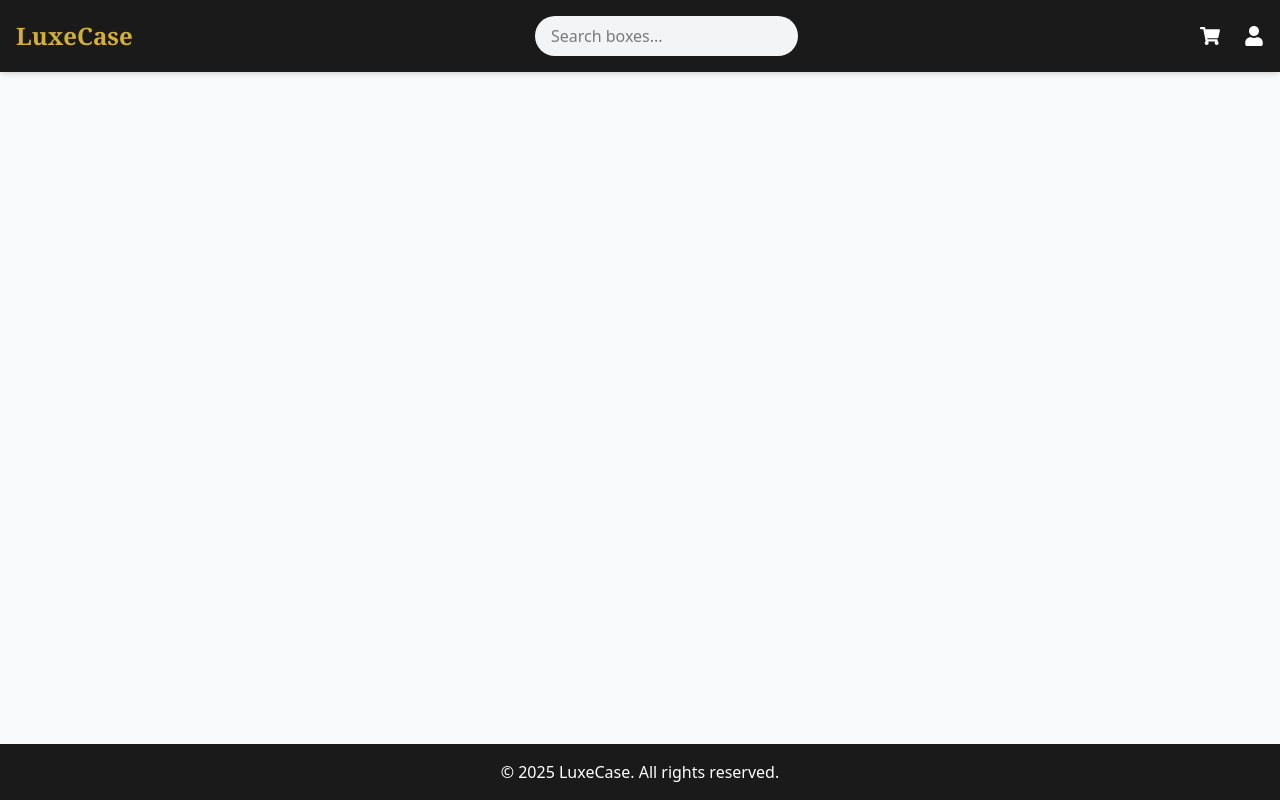
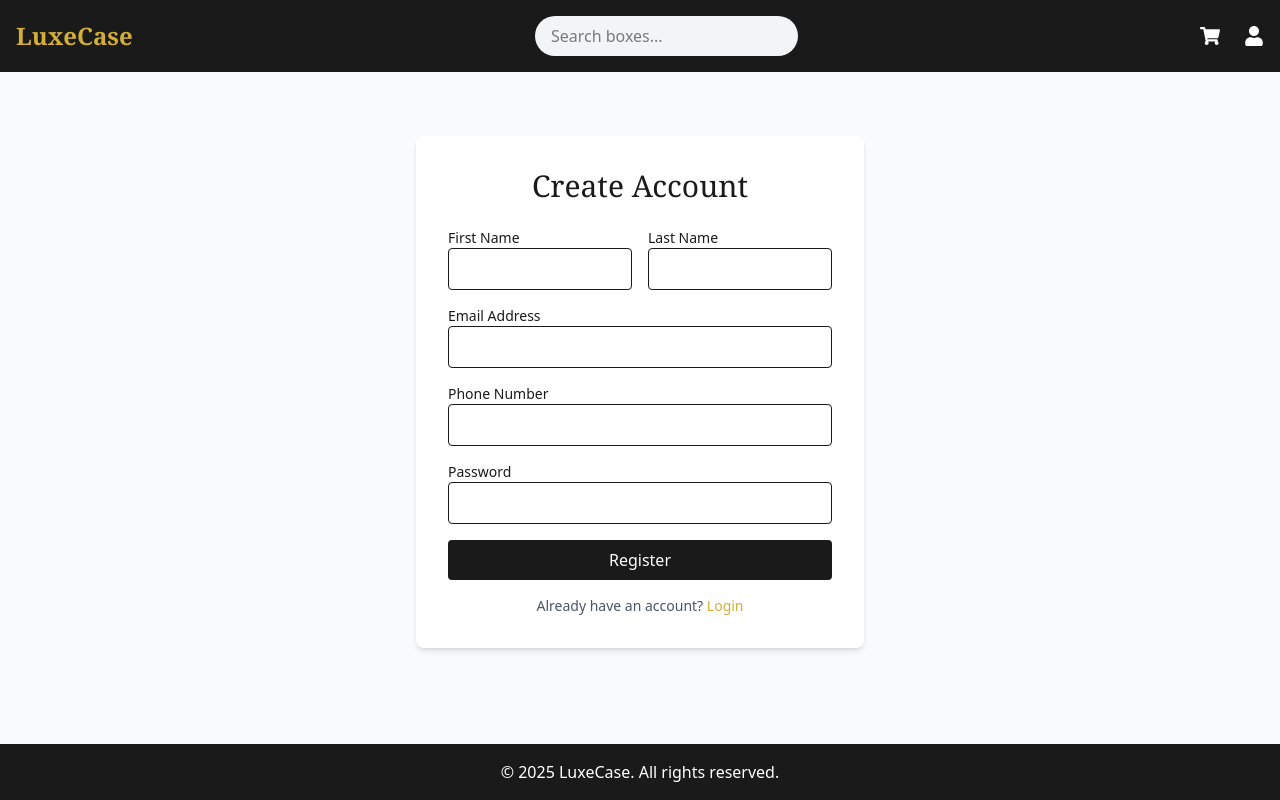
Before and after one commit to navafv/luxecase, a React app in the folder frontend/: page /register in a window 1280 px wide. Built offline with nearby package versions, Linux system fonts and the light colour scheme; the HTML template or start-up script is replaced by a standard one.

Commit message:
Frontend: Added Auth Context, Login/Register pages, and secured Checkout

```diff
--- a/frontend/package.json
+++ b/frontend/package.json
@@ -12,6 +12,7 @@
   "dependencies": {
     "@tailwindcss/vite": "^4.1.18",
     "axios": "^1.13.2",
+    "jwt-decode": "^4.0.0",
     "react": "^19.2.0",
     "react-dom": "^19.2.0",
     "react-icons": "^5.5.0",
--- a/frontend/src/App.jsx
+++ b/frontend/src/App.jsx
@@ -1,13 +1,16 @@
 import { BrowserRouter as Router, Routes, Route } from "react-router-dom";
+import { AuthProvider } from "./context/AuthContext";
 import { CartProvider } from "./context/CartContext";
 import Navbar from "./components/Navbar";
 import HomePage from "./pages/HomePage";
 import CartPage from "./pages/CartPage";
 import LoginPage from "./pages/LoginPage";
+import RegisterPage from "./pages/RegisterPage";
 
 function App() {
   return (
     <Router>
+      <AuthProvider>
         <CartProvider>
           <div className="min-h-screen flex flex-col font-sans">
             <Navbar />
@@ -16,6 +19,7 @@ function App() {
                 <Route path="/" element={<HomePage />} />
                 <Route path="/cart" element={<CartPage />} />
                 <Route path="/login" element={<LoginPage />} />
+                <Route path="/register" element={<RegisterPage />} />
               </Routes>
             </main>
             <footer className="bg-dark text-white text-center p-4 mt-8">
@@ -23,6 +27,7 @@ function App() {
             </footer>
           </div>
         </CartProvider>
+      </AuthProvider>
     </Router>
   );
 }
--- a/frontend/src/components/Navbar.jsx
+++ b/frontend/src/components/Navbar.jsx
@@ -1,9 +1,11 @@
 import { Link } from "react-router-dom";
 import { FaShoppingCart, FaUser } from "react-icons/fa";
+import { useAuth } from "../context/AuthContext";
 import { useCart } from "../context/CartContext";
 
 const Navbar = () => {
   const { cartCount } = useCart();
+  const { user, logout } = useAuth();
 
   return (
     <nav className="bg-dark text-white shadow-md p-4">
@@ -26,9 +28,18 @@ const Navbar = () => {
               </span>
             )}
           </Link>
-          <Link to="/login" className="hover:text-primary transition">
-            <FaUser size={20} />
-          </Link>
+          {user ? (
+            <div className="flex items-center gap-4">
+              <span className="text-sm">Hi, {user.name}</span>
+              <button onClick={logout} className="text-sm hover:text-red-400">
+                Logout
+              </button>
+            </div>
+          ) : (
+            <Link to="/login" className="hover:text-primary transition">
+              <FaUser size={20} />
+            </Link>
+          )}
         </div>
       </div>
     </nav>
--- /dev/null
+++ b/frontend/src/context/AuthContext.jsx
@@ -0,0 +1,78 @@
+import { createContext, useState, useEffect, useContext } from "react";
+import api from "../api";
+import { jwtDecode } from "jwt-decode";
+
+const AuthContext = createContext();
+
+export const AuthProvider = ({ children }) => {
+  const [user, setUser] = useState(null);
+  const [loading, setLoading] = useState(true);
+
+  useEffect(() => {
+    // Check if token exists on load
+    const token = localStorage.getItem("access_token");
+    if (token) {
+      try {
+        const decoded = jwtDecode(token);
+        // In a real app, you might double-check token validity with backend here
+        setUser({
+          email: decoded.email,
+          name: decoded.user_name,
+          id: decoded.user_id,
+        });
+      } catch {
+        localStorage.removeItem("access_token");
+        localStorage.removeItem("refresh_token");
+      }
+    }
+    setLoading(false);
+  }, []);
+
+  const login = async (email, password) => {
+    try {
+      const response = await api.post("users/login/", { email, password });
+      const { access, refresh } = response.data;
+
+      // Save tokens
+      localStorage.setItem("access_token", access);
+      localStorage.setItem("refresh_token", refresh);
+
+      // Decode to get user info immediately
+      const decoded = jwtDecode(access);
+      setUser({
+        email: decoded.email,
+        name: decoded.user_name,
+        id: decoded.user_id,
+      });
+
+      return true;
+    } catch (error) {
+      console.error("Login failed", error);
+      throw error;
+    }
+  };
+
+  const register = async (userData) => {
+    try {
+      await api.post("users/register/", userData);
+      return true;
+    } catch (error) {
+      console.error("Registration failed", error);
+      throw error;
+    }
+  };
+
+  const logout = () => {
+    localStorage.removeItem("access_token");
+    localStorage.removeItem("refresh_token");
+    setUser(null);
+  };
+
+  return (
+    <AuthContext.Provider value={{ user, login, logout, register, loading }}>
+      {!loading && children}
+    </AuthContext.Provider>
+  );
+};
+
+export const useAuth = () => useContext(AuthContext);
--- a/frontend/src/pages/CartPage.jsx
+++ b/frontend/src/pages/CartPage.jsx
@@ -1,10 +1,24 @@
 import React from "react";
-import { Link } from "react-router-dom";
+import { Link, useNavigate } from "react-router-dom";
+import { useAuth } from "../context/AuthContext";
 import { useCart } from "../context/CartContext";
 import { FaTrash } from "react-icons/fa";
 
 const CartPage = () => {
   const { cartItems, removeFromCart, updateQuantity, cartTotal } = useCart();
+  const { user } = useAuth();
+  const navigate = useNavigate();
+
+  const handleCheckout = () => {
+    if (!user) {
+      alert("Please login to complete your order.");
+      navigate("/login");
+      return;
+    }
+    // Proceed to Checkout Logic (This creates the Order in Django)
+    // We can do this in the next step or here quickly:
+    placeOrder();
+  };
 
   if (cartItems.length === 0) {
     return (
@@ -93,7 +107,10 @@ const CartPage = () => {
             </div>
 
             {/* Checkout Button (Logic comes in Part 5) */}
-            <button className="w-full bg-dark text-white py-3 rounded-lg font-semibold hover:bg-primary transition duration-300">
+            <button
+              onClick={handleCheckout}
+              className="w-full bg-dark text-white py-3 rounded-lg font-semibold hover:bg-primary transition duration-300"
+            >
               Proceed to Checkout
             </button>
           </div>
--- /dev/null
+++ b/frontend/src/pages/LoginPage.jsx
@@ -0,0 +1,80 @@
+import React, { useState } from "react";
+import { useAuth } from "../context/AuthContext";
+import { useNavigate, Link } from "react-router-dom";
+
+const LoginPage = () => {
+  const [formData, setFormData] = useState({ email: "", password: "" });
+  const { login } = useAuth();
+  const navigate = useNavigate();
+  const [error, setError] = useState("");
+
+  const handleSubmit = async (e) => {
+    e.preventDefault();
+    try {
+      await login(formData.email, formData.password);
+      navigate("/"); // Redirect to Home after login
+    } catch {
+      setError("Invalid credentials. Please try again.");
+    }
+  };
+
+  return (
+    <div className="min-h-[70vh] flex items-center justify-center bg-gray-50 px-4">
+      <div className="max-w-md w-full bg-white rounded-lg shadow-md p-8">
+        <h2 className="text-3xl font-serif text-center text-dark mb-6">
+          Welcome Back
+        </h2>
+
+        {error && (
+          <div className="bg-red-100 text-red-700 p-3 rounded mb-4 text-sm">
+            {error}
+          </div>
+        )}
+
+        <form onSubmit={handleSubmit} className="space-y-4">
+          <div>
+            <label className="block text-sm font-medium text-gray-700">
+              Email Address
+            </label>
+            <input
+              type="email"
+              required
+              className="w-full mt-1 p-2 border border-gray-300 rounded focus:border-primary focus:outline-none"
+              onChange={(e) =>
+                setFormData({ ...formData, email: e.target.value })
+              }
+            />
+          </div>
+          <div>
+            <label className="block text-sm font-medium text-gray-700">
+              Password
+            </label>
+            <input
+              type="password"
+              required
+              className="w-full mt-1 p-2 border border-gray-300 rounded focus:border-primary focus:outline-none"
+              onChange={(e) =>
+                setFormData({ ...formData, password: e.target.value })
+              }
+            />
+          </div>
+          <button
+            type="submit"
+            className="w-full bg-dark text-white py-2 rounded hover:bg-primary transition duration-300"
+          >
+            Login
+          </button>
+        </form>
+
+        <p className="mt-4 text-center text-sm text-gray-600">
+          Don't have an account?{" "}
+          <Link to="/register" className="text-primary hover:underline">
+            Sign up
+          </Link>
+        </p>
+      </div>
+    </div>
+  );
+};
+
+export default LoginPage;
--- /dev/null
+++ b/frontend/src/pages/RegisterPage.jsx
@@ -0,0 +1,115 @@
+import React, { useState } from "react";
+import { useAuth } from "../context/AuthContext";
+import { useNavigate, Link } from "react-router-dom";
+
+const RegisterPage = () => {
+  const [formData, setFormData] = useState({
+    first_name: "",
+    last_name: "",
+    email: "",
+    password: "",
+    phone_number: "",
+  });
+  const { register } = useAuth();
+  const navigate = useNavigate();
+  const [error, setError] = useState("");
+
+  const handleSubmit = async (e) => {
+    e.preventDefault();
+    try {
+      await register(formData);
+      alert("Registration successful! Please login.");
+      navigate("/login");
+    } catch {
+      setError("Registration failed. Email might be taken.");
+    }
+  };
+
+  const handleChange = (e) =>
+    setFormData({ ...formData, [e.target.name]: e.target.value });
+
+  return (
+    <div className="min-h-[80vh] flex items-center justify-center bg-gray-50 px-4 py-8">
+      <div className="max-w-md w-full bg-white rounded-lg shadow-md p-8">
+        <h2 className="text-3xl font-serif text-center text-dark mb-6">
+          Create Account
+        </h2>
+
+        {error && (
+          <div className="bg-red-100 text-red-700 p-3 rounded mb-4 text-sm">
+            {error}
+          </div>
+        )}
+
+        <form onSubmit={handleSubmit} className="space-y-4">
+          <div className="grid grid-cols-2 gap-4">
+            <div>
+              <label className="block text-sm font-medium">First Name</label>
+              <input
+                name="first_name"
+                type="text"
+                required
+                className="w-full p-2 border rounded"
+                onChange={handleChange}
+              />
+            </div>
+            <div>
+              <label className="block text-sm font-medium">Last Name</label>
+              <input
+                name="last_name"
+                type="text"
+                required
+                className="w-full p-2 border rounded"
+                onChange={handleChange}
+              />
+            </div>
+          </div>
+          <div>
+            <label className="block text-sm font-medium">Email Address</label>
+            <input
+              name="email"
+              type="email"
+              required
+              className="w-full p-2 border rounded"
+              onChange={handleChange}
+            />
+          </div>
+          <div>
+            <label className="block text-sm font-medium">Phone Number</label>
+            <input
+              name="phone_number"
+              type="text"
+              className="w-full p-2 border rounded"
+              onChange={handleChange}
+            />
+          </div>
+          <div>
+            <label className="block text-sm font-medium">Password</label>
+            <input
+              name="password"
+              type="password"
+              required
+              className="w-full p-2 border rounded"
+              onChange={handleChange}
+            />
+          </div>
+          <button
+            type="submit"
+            className="w-full bg-dark text-white py-2 rounded hover:bg-primary transition duration-300"
+          >
+            Register
+          </button>
+        </form>
+
+        <p className="mt-4 text-center text-sm text-gray-600">
+          Already have an account?{" "}
+          <Link to="/login" className="text-primary hover:underline">
+            Login
+          </Link>
+        </p>
+      </div>
+    </div>
+  );
+};
+
+export default RegisterPage;
```
Also changed, not shown: 1 other file (tests, documents, lock files or other folders). Lines whose indentation alone changed are shown as unchanged.
